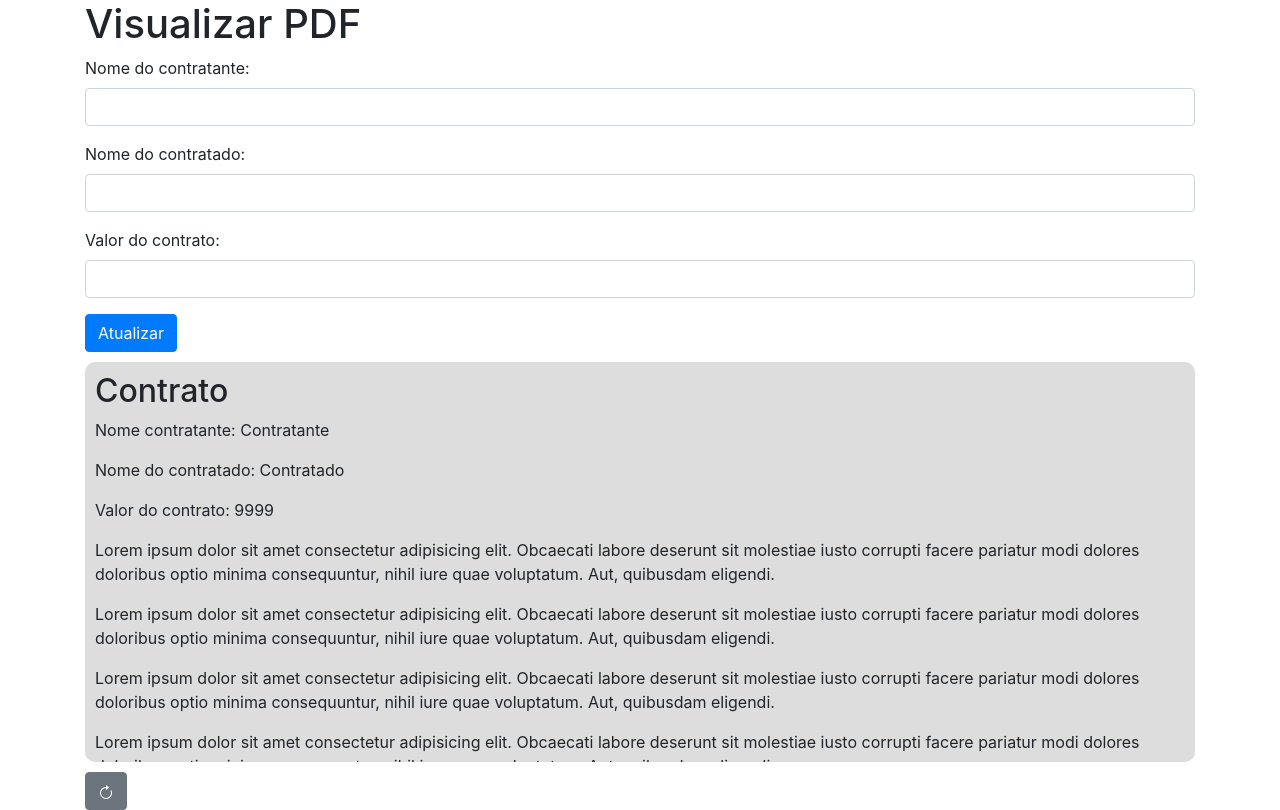
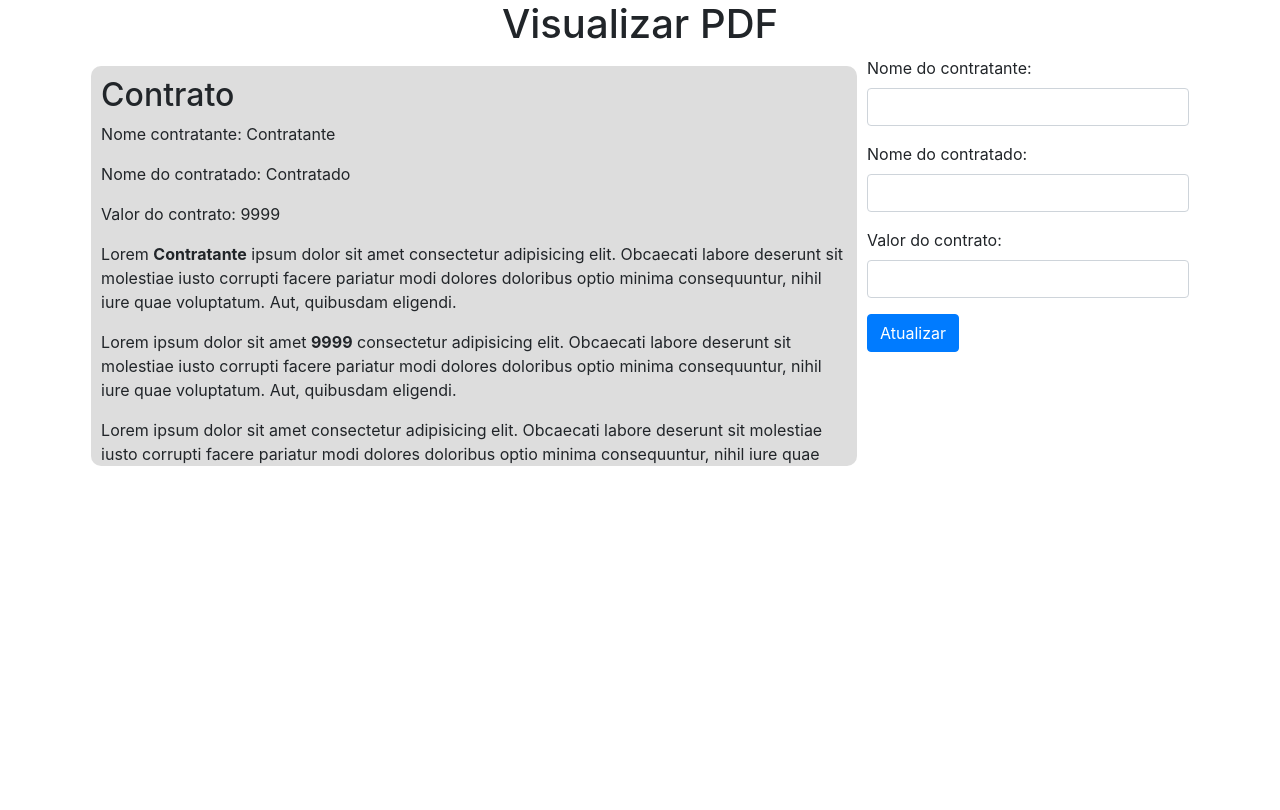
Before and after one commit to devyssonsc/view-pdfs, an Angular app: page / in a window 1280 px wide. Built offline with nearby package versions, Linux system fonts and the light colour scheme.

Commit message:
style components

```diff
--- a/src/app/app.component.css
+++ b/src/app/app.component.css
@@ -1,11 +1,23 @@
-.container{
+.container {
     width: 100%;
     display: flex;
     flex-direction: column;
     justify-content: center;
     align-items: center;
 
-    #form-upload{
+    #form-upload {
         width: 100%;
+        display: flex;
+        flex-direction: row;
+        justify-content: center;
+        gap: 10px;
+
+        app-view-document {
+            width: 69%;
+        }
+
+        app-update-document {
+            width: 29%;
+        }
     }
 }
--- a/src/app/app.component.html
+++ b/src/app/app.component.html
@@ -1,7 +1,8 @@
 <div class="container">
+  <h1>Visualizar PDF</h1>
   <div id="form-upload">
+    <app-view-document></app-view-document>
     <app-update-document></app-update-document>
-    <app-view-document></app-view-document>
   </div>
 </div>
 <router-outlet />
--- a/src/app/components/update-document/update-document.component.css
+++ b/src/app/components/update-document/update-document.component.css
@@ -1,4 +1,4 @@
-.upload-document{
+#upload-document{
     width: 100%;
 
     form{
--- a/src/app/components/update-document/update-document.component.html
+++ b/src/app/components/update-document/update-document.component.html
@@ -1,6 +1,5 @@
-<div class="upload-document">
+<div id="upload-document">
     <form (ngSubmit)="onSubmit()">
-        <h1>Visualizar PDF</h1>
         <div class="form-group">
             <label for="contractor-name">Nome do contratante:</label>
             <input #asContractorName type="text" class="form-control" id="contractor-name">
--- a/src/app/components/view-document/view-document.component.html
+++ b/src/app/components/view-document/view-document.component.html
@@ -5,14 +5,10 @@
     <p>Nome do contratado: {{ this.nomeContratado }}</p>
     <p>Valor do contrato: {{ this.valorContrato }}</p>
 
-    <p>Lorem ipsum dolor sit amet consectetur adipisicing elit. Obcaecati labore deserunt sit molestiae iusto corrupti facere pariatur modi dolores doloribus optio minima consequuntur, nihil iure quae voluptatum. Aut, quibusdam eligendi.</p>
-    <p>Lorem ipsum dolor sit amet consectetur adipisicing elit. Obcaecati labore deserunt sit molestiae iusto corrupti facere pariatur modi dolores doloribus optio minima consequuntur, nihil iure quae voluptatum. Aut, quibusdam eligendi.</p>
+    <p>Lorem <b>{{this.nomeContratante}}</b> ipsum dolor sit amet consectetur adipisicing elit. Obcaecati labore deserunt sit molestiae iusto corrupti facere pariatur modi dolores doloribus optio minima consequuntur, nihil iure quae voluptatum. Aut, quibusdam eligendi.</p>
+    <p>Lorem ipsum dolor sit amet  <b>{{this.valorContrato}}</b> consectetur adipisicing elit. Obcaecati labore deserunt sit molestiae iusto corrupti facere pariatur modi dolores doloribus optio minima consequuntur, nihil iure quae voluptatum. Aut, quibusdam eligendi.</p>
     <p>Lorem ipsum dolor sit amet consectetur adipisicing elit. Obcaecati labore deserunt sit molestiae iusto corrupti facere pariatur modi dolores doloribus optio minima consequuntur, nihil iure quae voluptatum. Aut, quibusdam eligendi.</p>
     <p>Lorem ipsum dolor sit amet consectetur adipisicing elit. Obcaecati labore deserunt sit molestiae iusto corrupti facere pariatur modi dolores doloribus optio minima consequuntur, nihil iure quae voluptatum. Aut, quibusdam eligendi.</p>
     <p>Lorem ipsum dolor sit amet consectetur adipisicing elit. Obcaecati labore deserunt sit molestiae iusto corrupti facere pariatur modi dolores doloribus optio minima consequuntur, nihil iure quae voluptatum. Aut, quibusdam eligendi.</p>
     <p>Lorem ipsum dolor sit amet consectetur adipisicing elit. Obcaecati labore deserunt sit molestiae iusto corrupti facere pariatur modi dolores doloribus optio minima consequuntur, nihil iure quae voluptatum. Aut, quibusdam eligendi.</p>
 </div>
-<button class="btn btn-secondary" (click)="refresh()"><svg xmlns="http://www.w3.org/2000/svg" width="16" height="16" fill="currentColor" class="bi bi-arrow-clockwise" viewBox="0 0 16 16">
-    <path fill-rule="evenodd" d="M8 3a5 5 0 1 0 4.546 2.914.5.5 0 0 1 .908-.417A6 6 0 1 1 8 2z"/>
-    <path d="M8 4.466V.534a.25.25 0 0 1 .41-.192l2.36 1.966c.12.1.12.284 0 .384L8.41 4.658A.25.25 0 0 1 8 4.466"/>
-  </svg></button>
```
